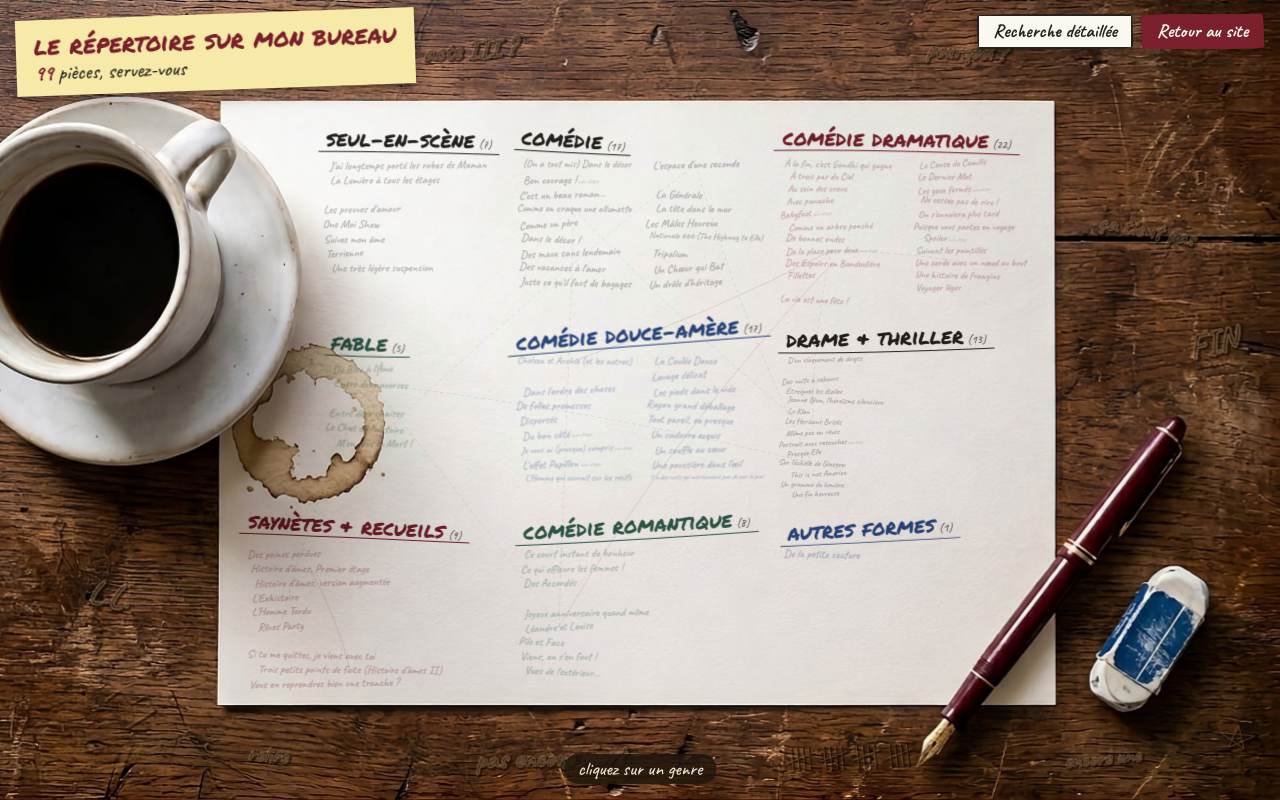
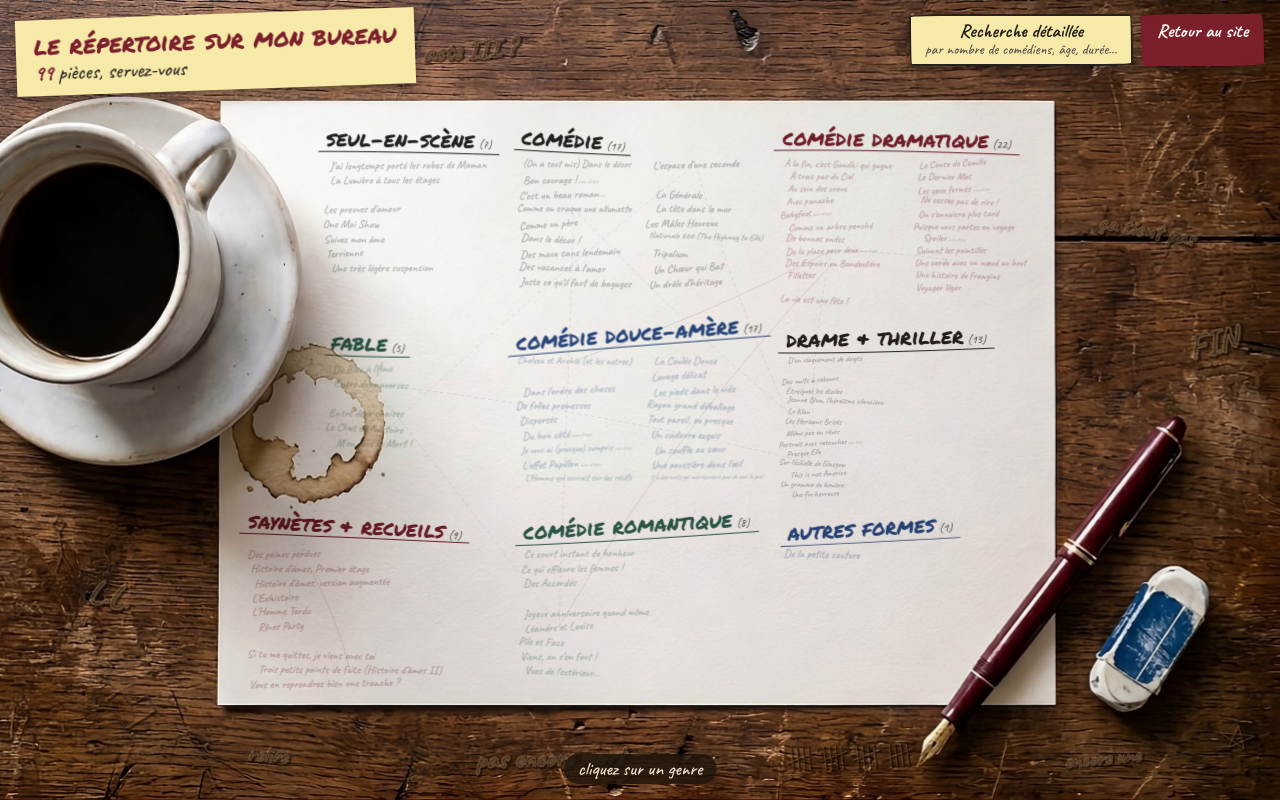
Before and after one commit to LilianLloyd/repertoire, a plain HTML site: page tableau/index.html in a window 1280 px wide. Drawn offline with Linux system fonts and the light colour scheme.

Commit message:
Bureau : la recherche détaillée devient un post-it qui gigote
Co-Authored-By: Claude Opus 5.5 <noreply@anthropic.com>
Claude-Session: https://claude.ai/code/session_015ojAajm1RSsxrTmyE7BuqU

```diff
--- a/tableau/index.html
+++ b/tableau/index.html
@@ -98,6 +98,12 @@ path.lit{stroke-width:4;opacity:1!important}
   #card{left:12px!important;right:12px;top:auto!important;bottom:calc(12px + env(safe-area-inset-bottom,0px));width:auto}
   #hint{display:none}
 }
+/* « Recherche détaillée » : un post-it qui gigote toutes les six secondes pour qu'on le remarque */
+.btn.cherche{background:#F7E9A8;display:flex;flex-direction:column;align-items:center;line-height:1.1;padding:5px 14px 6px}
+.btn.cherche small{font-weight:500;font-size:15px;color:var(--graphite)}
+@keyframes gigote{0%,82%,100%{transform:rotate(0) scale(1)}85%{transform:rotate(-7deg) scale(1.12)}88%{transform:rotate(6deg) scale(1.12)}91%{transform:rotate(-4deg) scale(1.08)}94%{transform:rotate(2deg) scale(1.04)}97%{transform:rotate(-1deg) scale(1)}}
+@media (prefers-reduced-motion:no-preference){.btn.cherche{animation:gigote 6s ease-in-out 1.5s infinite}.btn.cherche:hover,.btn.cherche:focus-visible{animation:none;transform:scale(1.08)}}
+@media (max-width:700px){.btn.cherche small{font-size:13px}}
 @media (prefers-reduced-motion:reduce){.cell.open .li{animation:none}}
 </style>
 
@@ -114,7 +120,7 @@ path.lit{stroke-width:4;opacity:1!important}
 <div id="mob" aria-label="Le répertoire, genre par genre"><div class="sheet" id="sheet"></div></div>
 <div class="hud" id="head"><div class="n">le répertoire sur mon bureau</div><div class="s2"><b id="nb">99</b> pièces, servez-vous</div></div>
 <nav class="hud" id="tools" aria-label="Navigation">
-  <a class="btn" href="https://lilianlloyd.github.io/repertoire/">Recherche détaillée</a>
+  <a class="btn cherche" href="https://lilianlloyd.github.io/repertoire/">Recherche détaillée<small>par nombre de comédiens, âge, durée…</small></a>
   <a class="btn pri" href="https://lilianlloyd.com/repertoire/">Retour au site</a>
 </nav>
 <button class="hud btn" id="back" type="button" hidden>← retour à la feuille</button>
```
